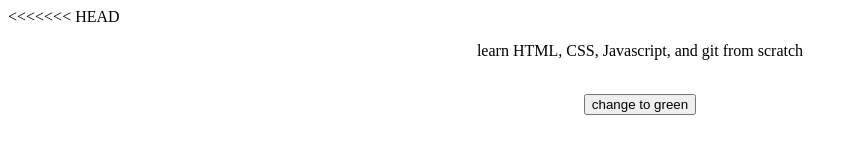
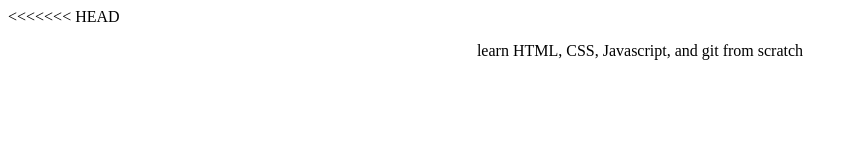
Before and after one commit to wikhanbianda/html, a plain HTML site: page index.html in a window 1280 px wide. Shown: the whole page, without its empty margins (0-856 px from the left). Drawn offline with Linux system fonts and the light colour scheme.

Commit message:
initial commit

```diff
--- a/index.html
+++ b/index.html
@@ -10,7 +10,7 @@
         <center>
             <p class="tittle"> learn HTML, CSS, Javascript, and git from scratch </p>
             <br />
-            <button onclick="changecolor()">change to green</button>
+
         </center>
     </body>
 
```
